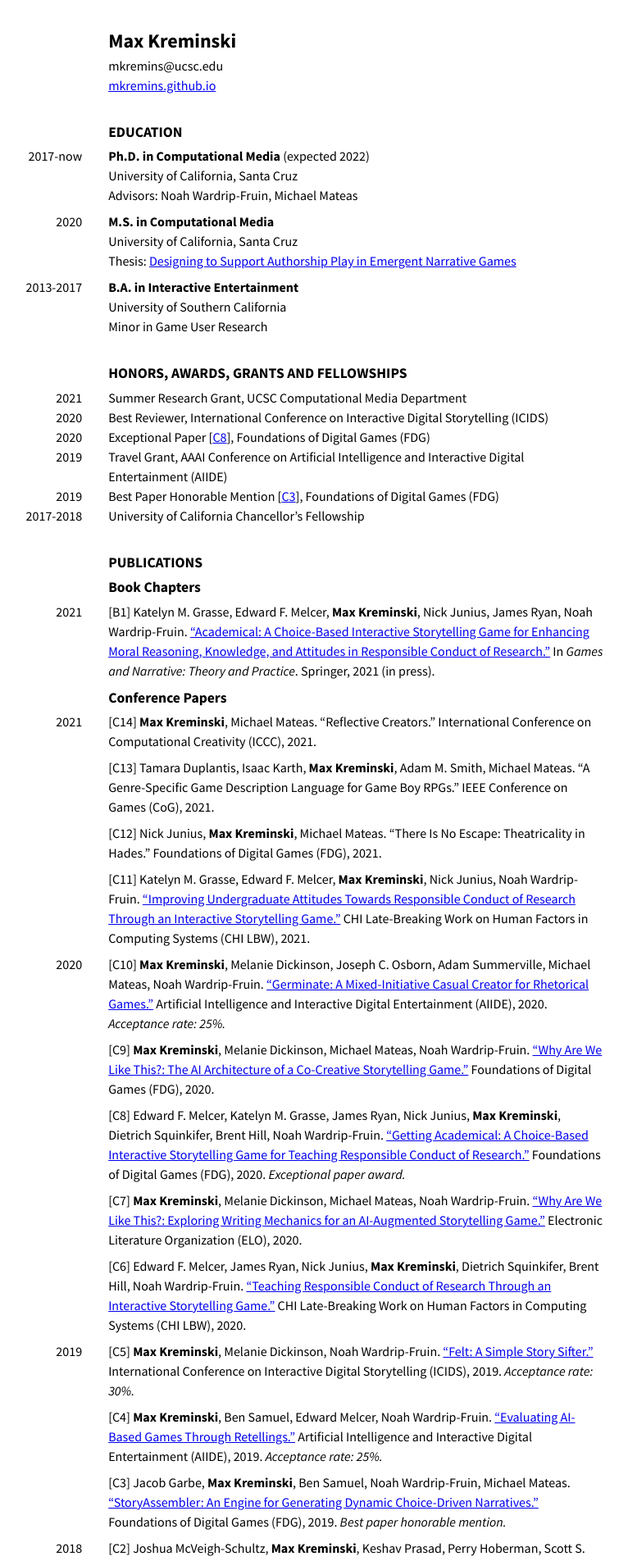
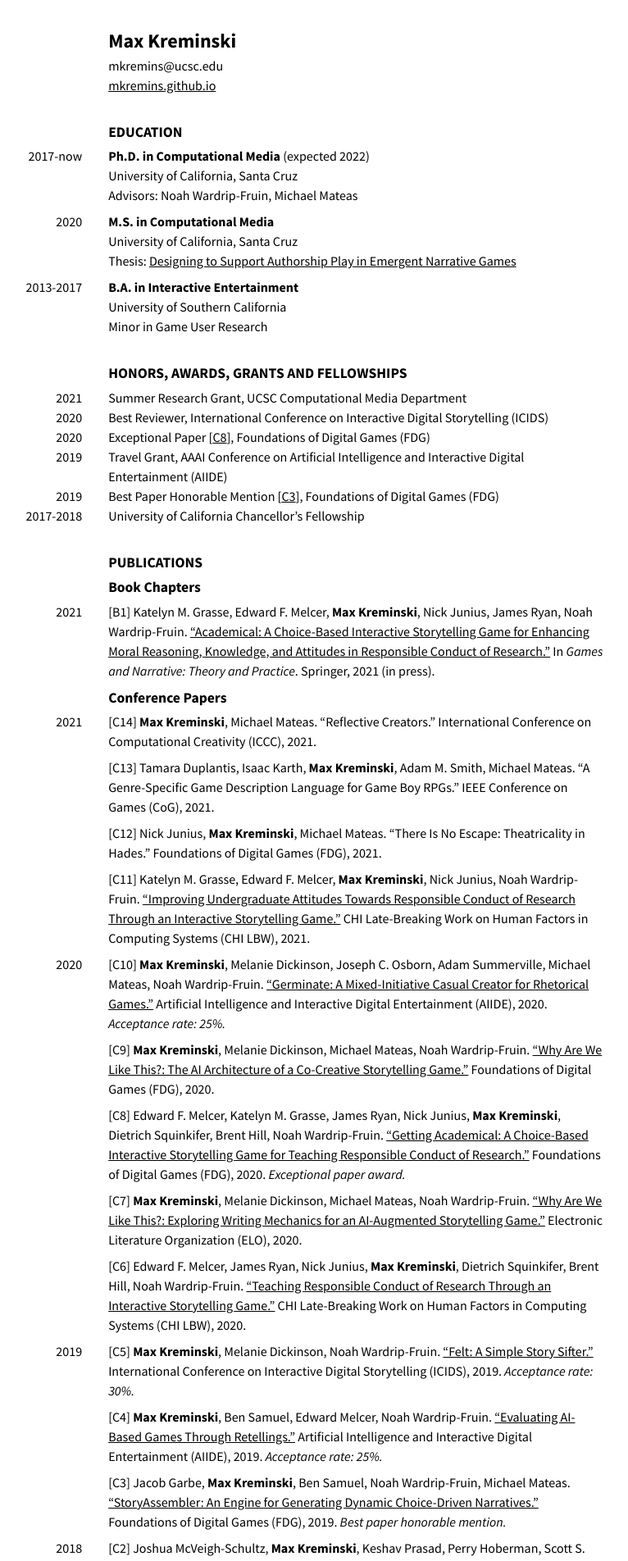
Before and after one commit to mkremins/mkremins.github.io, a Jekyll site: the page built from cv/index.html, in a window 1280 px wide. Shown: the top 1904 px of the page at 82% size, without its empty margins (262-1028 px from the left). Built offline with Jekyll 4.4.1, drawn with Linux system fonts in a browser that asks for light colours.

Commit message:
Make links in CV the same color as surrounding text

```diff
--- a/cv/index.html
+++ b/cv/index.html
@@ -28,7 +28,7 @@ layout: null
   h2 { text-transform: uppercase; }
   h2, h3 { font-size: 1.1rem; margin-bottom: 0.25rem; padding-left: var(--left-column-width); }
   p { margin-bottom: 0.5rem; }
-  a { color: #0000ee; }
+  a { color: inherit; /*#0000ee;*/ }
   section { margin-bottom: 2rem; }
 
   /* dated entries */
```
